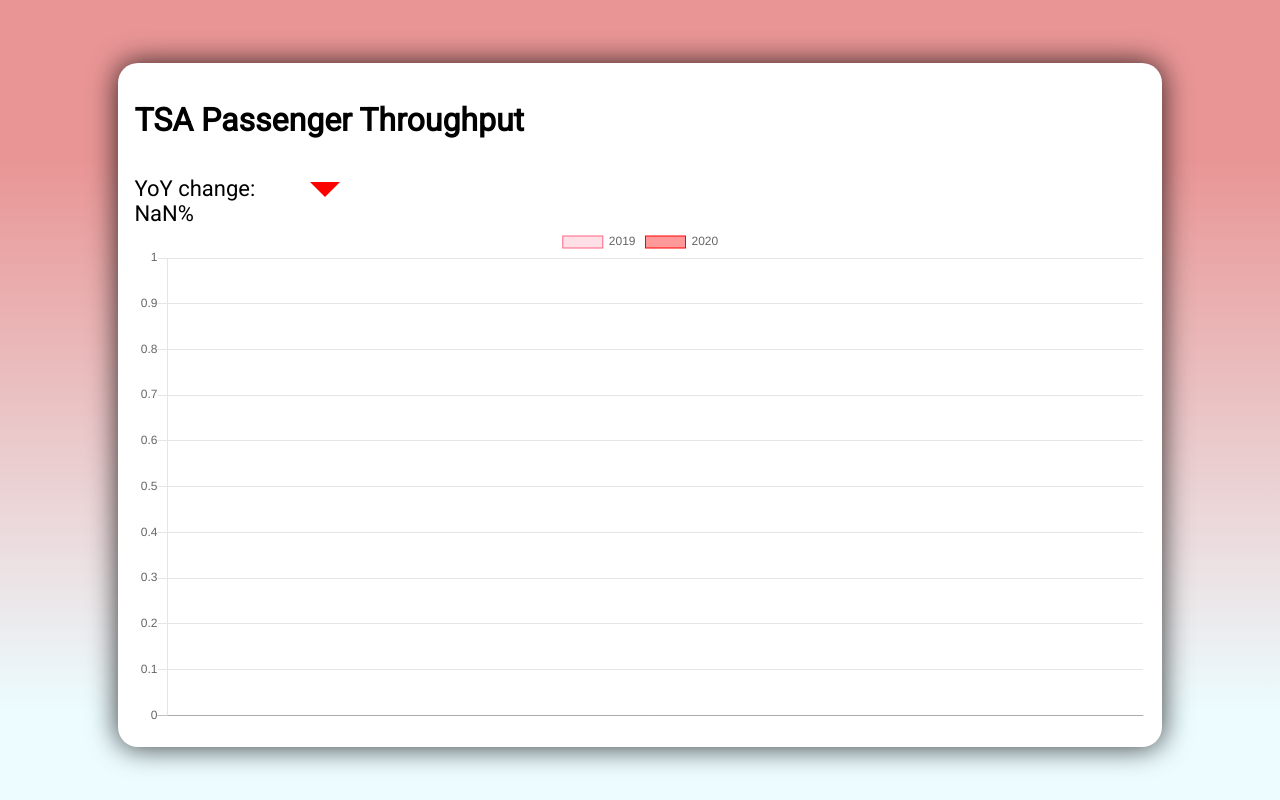
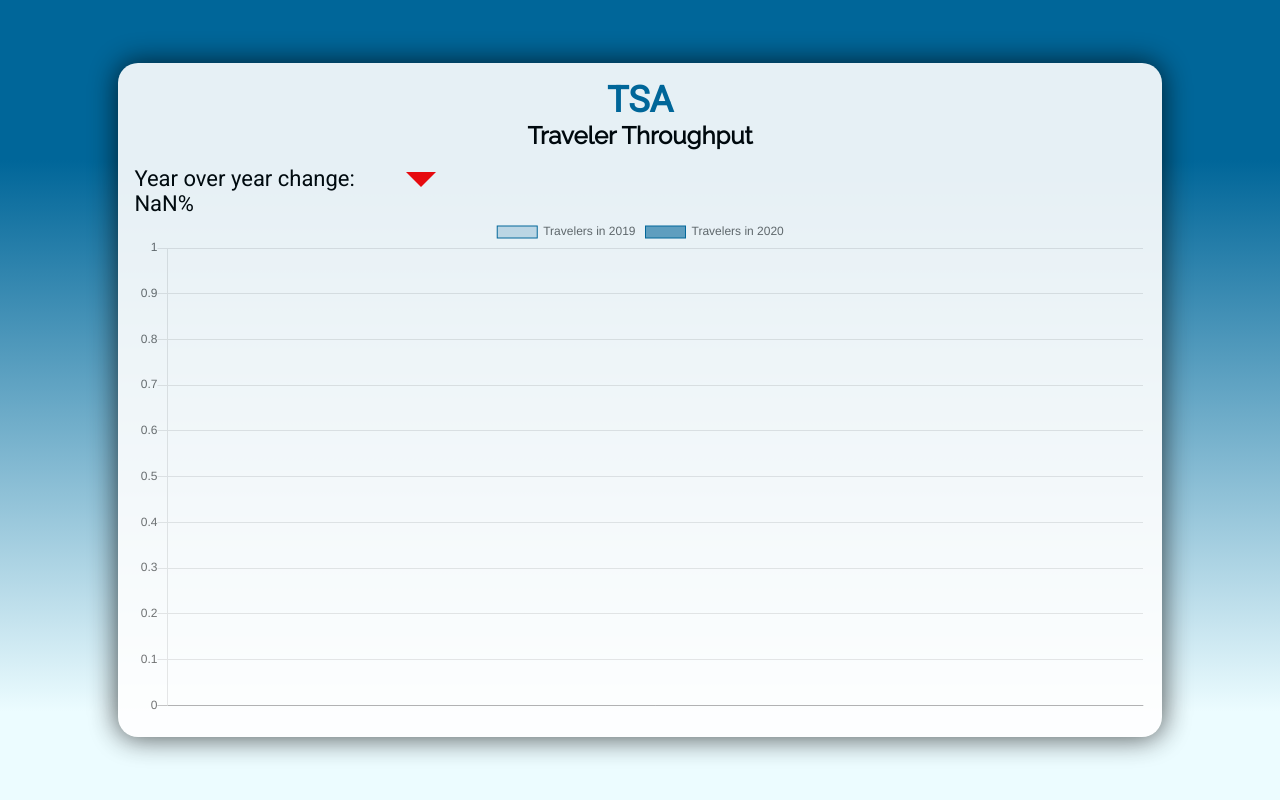
Before and after one commit to Oliver84/tsa-checkpoints, a React app: page / in a window 1280 px wide. Built offline with nearby package versions, Linux system fonts and the light colour scheme; some packages are replaced by stand-ins of ours; no server answers; the database is empty.

Commit message:
add favicon

```diff
--- a/public/index.html
+++ b/public/index.html
@@ -1 +1,10 @@
+<!DOCTYPE html>
+<html>
+<head>
+  <title>TSA Traveler Throughput</title>
+  <link rel=”shortcut icon” href='%PUBLIC_URL%/favicon.ico' type='image/x-icon' >
+</head>
+<body>
 <div id="root"></div>
+</body>
+</html>
--- a/src/index.js
+++ b/src/index.js
@@ -32,19 +32,19 @@
       labels: checkpoints.map(entry => entry.date.toDate().toLocaleDateString()),
       datasets: [
         {
-          label: "2019",
+          label: "Travelers in 2019",
           data: checkpoints.map(entry => this.formatNum(entry['2020'])),
-          backgroundColor: "rgba(255, 99, 132, 0.2)",
-          borderColor: "rgba(255, 99, 132, 1)",
+          backgroundColor: "rgba(0, 102, 153, 0.2)",
+          borderColor: "rgba(0, 102, 153, 1)",
           borderWidth: 1,
           fill: 1,
           yAxisID: "y-axis-1",
         },
         {
-          label: "2020",
+          label: "Travelers in 2020",
           data: checkpoints.map(entry => this.formatNum(entry['2019'])),
-          backgroundColor: "rgba(255, 0, 0, 0.4)",
-          borderColor: "rgba(255, 0, 0, 1)",
+          backgroundColor: "rgba(0, 102, 153, 0.6)",
+          borderColor: "rgba(0, 102, 153, 1)",
           borderWidth: 1,
           fill: 1,
           yAxisID: "y-axis-1",
@@ -95,9 +95,12 @@
     const dailyChange = getCheckpoints(2019, 1)/ getCheckpoints(2020, 1)/getCheckpoints(2019, 58)/ getCheckpoints(2020, 58)
     return (
       <div class="container">
-        <h1>TSA Passenger Throughput</h1>
+        <div class="title">
+          <h1>TSA</h1>
+          <h2>Traveler Throughput</h2>
+        </div>
         {/* <span className="change-text">Daily change: {!loading && Math.round(dailyChange)}%</span><span className="arrow-down"></span> */}
-        <span className="change-text">YoY change: {!loading && Math.round(yoyChange)}% </span><span className="arrow-down"></span>
+        <span className="change-text">Year over year change: {!loading && Math.round(yoyChange)}% </span><span className="arrow-down"></span>
         <Bar id="chart" data={data} options={options} />
       </div>
     );
--- a/src/style.css
+++ b/src/style.css
@@ -1,10 +1,19 @@
 @import url('https://fonts.googleapis.com/css2?family=Roboto&display=swap');
+@import url('https://fonts.googleapis.com/css2?family=Raleway&display=swap');
+
 html {
-  background: rgb(233,149,149);
-  background: linear-gradient(180deg, rgba(233,149,149,1) 20%, rgba(236,252,255,1) 89%);
+  background: rgb(0,102,153);
+  background: linear-gradient(180deg, rgba(0,102,153,1) 20%, rgba(236,252,255,1) 89%);
+  height: 100%;
 }
 h1, span {
   font-family: 'Roboto', sans-serif;
+
+}
+h2 {
+  font-family: 'Raleway', sans-serif;
+  margin-top: 0;
+  margin-bottom: 0;
 }
 .container {
   width: 80%;
@@ -17,12 +26,23 @@
   -webkit-box-shadow: 0px 0px 28px 1px rgba(0,0,0,0.75);
   -moz-box-shadow: 0px 0px 28px 1px rgba(0,0,0,0.75);
   box-shadow: 0px 0px 28px 1px rgba(0,0,0,0.75);
+  opacity: 0.9;
 }
 
 #chart {
   margin: auto;
 }
 
+.title {
+  text-align: center;
+}
+
+.title h1:first-child {
+  color: #006699;
+  margin-bottom: 0;
+  margin-top: 0;
+  font-size: 36px;
+}
 .arrow-down {
   width: 0;
   height: 0;
@@ -35,7 +55,7 @@
 }
 
 .change-text {
-  width: 11rem;
+  width: 17rem;
   display: inline-flex;
   font-size: 22px;
   margin-top: 1rem;
```
Also changed, not shown: functions/index.js (+24 -12 lines), public/favicon.ico (added).
